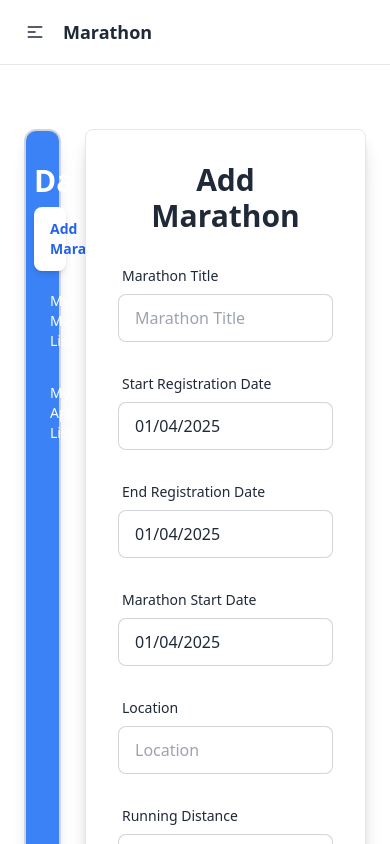
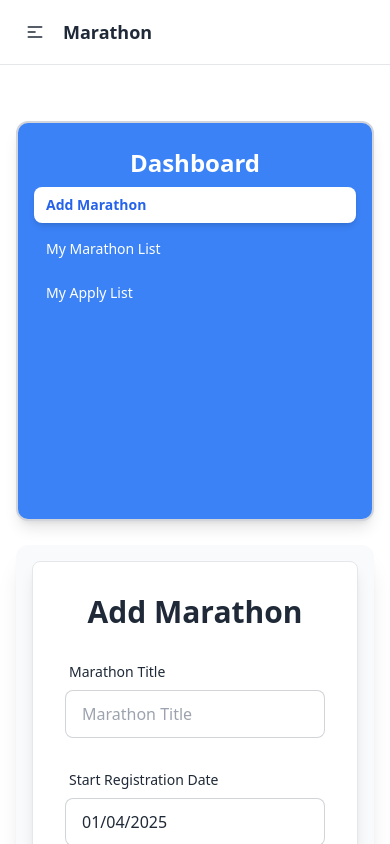
Before and after one commit to SahariorRidoy/Marathon-Management-client, a React (Vite) app: page /dashboard in a window 390 px wide. Shown: the top 844 px of the page. Built offline with nearby package versions, Linux system fonts and the light colour scheme; no server answers; sample sign-in values are in the browser's storage.

Commit message:
Added responsiveness for small, medium and large devices

```diff
--- a/src/components/Login/Login.jsx
+++ b/src/components/Login/Login.jsx
@@ -73,7 +73,7 @@ const Login = () => {
             loop
             animationData={animationData}
             play
-            style={{ width: 500, height: 600 }}
+           className="w-full max-w-sm md:max-w-md lg:max-w-lg"
           />
           <div className="lg:w-[308px]">
             <div className="text-center mb-8">
--- a/src/components/Pages/Dashboard/Dashboard.jsx
+++ b/src/components/Pages/Dashboard/Dashboard.jsx
@@ -4,22 +4,24 @@ import { NavLink, Outlet } from "react-router-dom";
 
 const Dashboard = () => {
   return (
-    <div className="max-w-[1320px] mx-auto grid grid-cols-6 gap-6 p-6">
+    <div className="max-w-[1320px] mx-auto grid grid-cols-1 md:grid-cols-6 gap-6 p-4 md:p-6">
       <Helmet>
         <title>Dashboard | Add Marathon</title>
       </Helmet>
 
       {/* Sidebar Navigation */}
-      <div className="col-span-1 px-2 py-8 flex flex-col text-white space-y-2 border-2 border-gray-300 bg-blue-500 min-h-[800px] rounded-xl shadow-lg">
-        <h2 className="text-3xl font-semibold text-center text-white">Dashboard</h2>
+      <div className="col-span-1 md:col-span-2 lg:col-span-1 px-4 py-6 flex flex-col text-white space-y-2 border-2 border-gray-300 bg-blue-500 min-h-[400px] md:min-h-[600px] lg:min-h-[800px] rounded-xl shadow-lg">
+        <h2 className="text-2xl md:text-3xl font-semibold text-center text-white">
+          Dashboard
+        </h2>
 
         <NavLink
           to="/dashboard"
           end
           className={({ isActive }) =>
             isActive
-              ? "text-blue-600 font-semibold py-3 px-4 rounded-lg bg-white shadow-md text-sm transition-all duration-300 ease-in-out"
-              : "text-white py-3 px-4 rounded-lg text-sm hover:bg-blue-500 hover:text-white transition-all duration-300 ease-in-out"
+              ? "text-blue-600 font-semibold py-2 md:py-3 px-3 md:px-4 rounded-lg bg-white shadow-md text-sm transition-all duration-300 ease-in-out"
+              : "text-white py-2 md:py-3 px-3 md:px-4 rounded-lg text-sm hover:bg-blue-500 hover:text-white transition-all duration-300 ease-in-out"
           }
         >
           Add Marathon
@@ -29,8 +31,8 @@ const Dashboard = () => {
           to="my-marathon"
           className={({ isActive }) =>
             isActive
-              ? "text-blue-600 font-semibold py-3 px-4 rounded-lg bg-white shadow-md text-sm transition-all duration-300 ease-in-out"
-              : "text-white py-3 px-4 rounded-lg text-sm hover:bg-blue-500 hover:text-white transition-all duration-300 ease-in-out"
+              ? "text-blue-600 font-semibold py-2 md:py-3 px-3 md:px-4 rounded-lg bg-white shadow-md text-sm transition-all duration-300 ease-in-out"
+              : "text-white py-2 md:py-3 px-3 md:px-4 rounded-lg text-sm hover:bg-blue-500 hover:text-white transition-all duration-300 ease-in-out"
           }
         >
           My Marathon List
@@ -40,8 +42,8 @@ const Dashboard = () => {
           to="my-apply"
           className={({ isActive }) =>
             isActive
-              ? "text-blue-600 font-semibold py-3 px-4 rounded-lg bg-white shadow-md text-sm transition-all duration-300 ease-in-out"
-              : "text-white py-3 px-4 rounded-lg text-sm hover:bg-blue-500 hover:text-white transition-all duration-300 ease-in-out"
+              ? "text-blue-600 font-semibold py-2 md:py-3 px-3 md:px-4 rounded-lg bg-white shadow-md text-sm transition-all duration-300 ease-in-out"
+              : "text-white py-2 md:py-3 px-3 md:px-4 rounded-lg text-sm hover:bg-blue-500 hover:text-white transition-all duration-300 ease-in-out"
           }
         >
           My Apply List
@@ -49,7 +51,7 @@ const Dashboard = () => {
       </div>
 
       {/* Main Content */}
-      <div className="col-span-5  bg-gray-50 shadow-xl rounded-xl">
+      <div className="col-span-1 md:col-span-4 lg:col-span-5 bg-gray-50 shadow-xl rounded-xl p-4">
         <Outlet />
       </div>
     </div>
--- a/src/components/Pages/Dashboard/MyApplyList.jsx
+++ b/src/components/Pages/Dashboard/MyApplyList.jsx
@@ -54,13 +54,13 @@ const MyApplyList = () => {
             <tr>
               <th className="text-base text-info">Serial</th>
               <th className="text-base text-info ">Title</th>
-              <th className="text-base text-info hidden sm:table-cell">
+              <th className="text-base text-info hidden md:table-cell sm:table-cell">
                 Marathon Start
               </th>
-              <th className="text-base text-info hidden sm:table-cell">
+              <th className="text-base text-info hidden md:table-cell sm:table-cell">
                 Full Name
               </th>
-              <th className="text-base text-info hidden sm:table-cell">
+              <th className="text-base text-info hidden md:table-cell sm:table-cell">
                 Phone No.
               </th>
             </tr>
--- a/src/components/Pages/Dashboard/MyApplyListData.jsx
+++ b/src/components/Pages/Dashboard/MyApplyListData.jsx
@@ -83,13 +83,13 @@ const MyApplyListData = ({ idx, apply, setMyApply }) => {
       <tr>
         <td>{idx + 1}</td>
         <td>{title}</td>
-        <td className="hidden sm:table-cell">
+        <td className="hidden sm:table-cell md:table-cell">
           {marathon_start && format(new Date(marathon_start), "MM/dd/yyyy")}
         </td>
-        <td className="hidden sm:table-cell">
+        <td className="hidden sm:table-cell md:table-cell">
           {formData.first_name} {formData.last_name}
         </td>
-        <td className="hidden sm:table-cell">{formData.phone}</td>
+        <td className="hidden sm:table-cell md:table-cell">{formData.phone}</td>
         <td>
           <button
             onClick={() => setOpenModal(true)}
--- a/src/components/Pages/Home/MarathonSection.jsx
+++ b/src/components/Pages/Home/MarathonSection.jsx
@@ -19,7 +19,7 @@ const MarathonSection = () => {
   console.log(data);
   return (
     <div className="max-w-[1320px] mx-auto">
-      <div className="grid grid-cols-3 gap-16">
+      <div className="grid grid-cols-1 md:grid-cols-2 lg:grid-cols-3  gap-16">
       {data.map((marathon) => (
           <MarathonCard key={marathon?._id} marathon={marathon}></MarathonCard>
         ))}
--- a/src/components/Pages/Home/UpcomingMarathon.jsx
+++ b/src/components/Pages/Home/UpcomingMarathon.jsx
@@ -70,7 +70,7 @@ const UpcomingMarathon = () => {
 
     return (
         <div className="max-w-[1320px] mx-auto">
-      <div className="grid grid-cols-3 gap-16">
+      <div className="grid grid-cols-1 md:grid-cols-2 lg:grid-cols-3 gap-16">
       {upcomingMarathon.map((marathon) => (
          <UpcomingMarathonCard key={marathon._id} marathon={marathon}></UpcomingMarathonCard>
         ))}
--- a/src/components/Pages/Marathons/Marathons.jsx
+++ b/src/components/Pages/Marathons/Marathons.jsx
@@ -47,7 +47,7 @@ const Marathons = () => {
         </select>
       </div>
 
-      <div className="grid grid-cols-3 gap-16">
+      <div className="grid grid-cols-1 md:grid-cols-2 lg:grid-cols-3 gap-16">
         {data.map((marathon) => (
           <MarathonCard key={marathon?._id} marathon={marathon}></MarathonCard>
         ))}
--- a/src/components/Register/Register.jsx
+++ b/src/components/Register/Register.jsx
@@ -72,7 +72,7 @@ const Register = () => {
             loop
             animationData={animationData}
             play
-            style={{ width: 500, height: 600 }}
+            className="w-full max-w-sm md:max-w-md lg:max-w-lg"
           />
           <div>
             <div className="text-center">
```
